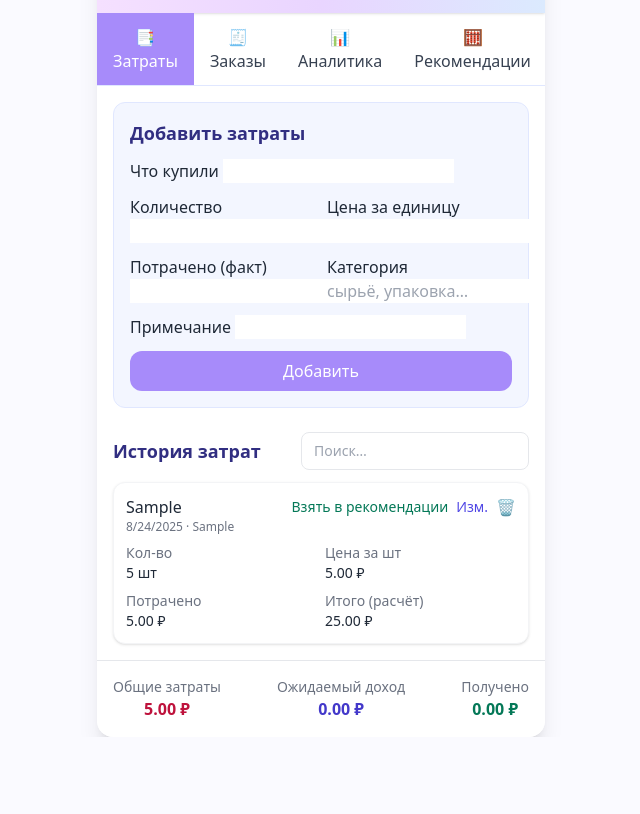
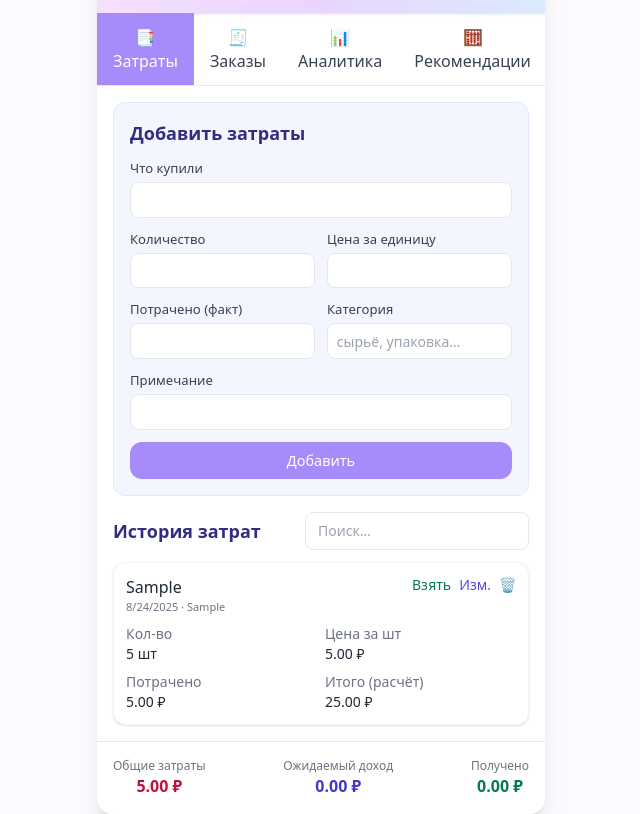
Before and after one commit to viDaLost/Bug, a plain HTML site: page index.html in a window 1280 px wide. Both pictures are taken after typing "Sample", "5", "5", "5", "Sample", "Sample" into the empty fields and a click on the button "Добавить". Shown: the part 67-881 px from the top of the page, without its empty margins (319-959 px from the left). Before the commit the page ends 804 px from the top, so only its background shows below. Drawn offline with nearby package versions, Linux system fonts and the light colour scheme.

Commit message:
Update index.html

```diff
--- a/index.html
+++ b/index.html
@@ -2,7 +2,7 @@
 <html lang="ru">
 <head>
   <meta charset="UTF-8" />
-  <meta name="viewport" content="width=device-width, initial-scale=1" />
+  <meta name="viewport" content="width=device-width, initial-scale=1, viewport-fit=cover" />
   <title>Моя Бухгалтерия</title>
   <meta name="theme-color" content="#e9d5ff" />
   <link rel="manifest" href="./manifest.webmanifest" />
@@ -25,10 +25,20 @@
     .slide-in{ animation: slideIn .25s ease-out both; }
     @keyframes slideIn{ from{ transform:translateX(8px); opacity:.0;} to{ transform:none; opacity:1; } }
     .glass{ backdrop-filter:saturate(180%) blur(10px); background: rgba(255,255,255,.7); }
-    .field-label{ @apply block text-gray-700 mb-1; }
-    .field{ @apply w-full p-2 border rounded-lg focus:ring-2 focus:ring-indigo-300; }
-    .sec-card{ @apply p-4 rounded-xl border bg-white border-gray-100; }
-    .hsep{ @apply mt-2 pt-2 border-t; }
+
+    /* Унифицированные контролы */
+    .field-label{ display:block; color:#374151; margin-bottom:.25rem; }
+    .field{ width:100%; padding:.5rem .625rem; border:1px solid #e5e7eb; border-radius:.5rem; outline:none; }
+    .field:focus{ box-shadow:0 0 0 3px rgba(165,180,252,.5) }
+
+    .sec-card{ padding:1rem; border-radius:.75rem; border:1px solid #f1f5f9; background:#fff; }
+    .hsep{ margin-top:.5rem; padding-top:.5rem; border-top:1px solid #e5e7eb; }
+
+    /* Компактный режим для узких экранов */
+    .compact .field{ padding:.4rem .55rem; font-size:.875rem; } /* ~14px */
+    .compact .field-label{ font-size:.82rem; margin-bottom:.2rem; }
+    .compact .btn{ padding:.5rem .75rem; font-size:.9rem; }
+    .nowrap{ min-width:0; }
   </style>
 </head>
 <body class="min-h-screen bg-[var(--pastel-bg)] text-[var(--text)] font-sans">
@@ -47,49 +57,49 @@
       <button id="adviceTab" class="flex-1 py-3 px-4 font-medium text-center text-gray-700 hover:bg-indigo-50">🧮 Рекомендации</button>
     </div>
 
-    <!-- Expenses Section -->
-    <section id="expensesSection" class="p-4 space-y-6 slide-in">
-      <div class="bg-indigo-50/70 p-4 rounded-xl border border-indigo-100">
-        <h2 class="text-lg font-semibold mb-3 text-indigo-900">Добавить затраты</h2>
-        <div class="grid gap-3">
-          <div>
+    <!-- Expenses Section (COMPACT) -->
+    <section id="expensesSection" class="p-3 sm:p-4 space-y-4 slide-in">
+      <div class="bg-indigo-50/70 p-3 sm:p-4 rounded-xl border border-indigo-100 compact">
+        <h2 class="text-base sm:text-lg font-semibold mb-2 sm:mb-3 text-indigo-900">Добавить затраты</h2>
+        <div class="grid gap-2 sm:gap-3">
+          <div class="nowrap">
             <label class="field-label">Что купили</label>
-            <input type="text" id="itemName" class="field">
+            <input type="text" id="itemName" class="field" inputmode="text">
           </div>
-          <div class="grid grid-cols-2 gap-3">
-            <div>
+          <div class="grid grid-cols-1 sm:grid-cols-2 gap-2 sm:gap-3">
+            <div class="nowrap">
               <label class="field-label">Количество</label>
-              <input type="number" id="itemQuantity" step="0.01" class="field">
+              <input type="number" id="itemQuantity" step="0.01" class="field" inputmode="decimal">
             </div>
-            <div>
+            <div class="nowrap">
               <label class="field-label">Цена за единицу</label>
-              <input type="number" id="itemPrice" step="0.01" class="field">
+              <input type="number" id="itemPrice" step="0.01" class="field" inputmode="decimal">
             </div>
           </div>
-          <div class="grid grid-cols-2 gap-3">
-            <div>
+          <div class="grid grid-cols-1 sm:grid-cols-2 gap-2 sm:gap-3">
+            <div class="nowrap">
               <label class="field-label">Потрачено (факт)</label>
-              <input type="number" id="amountSpent" step="0.01" class="field">
+              <input type="number" id="amountSpent" step="0.01" class="field" inputmode="decimal">
             </div>
-            <div>
+            <div class="nowrap">
               <label class="field-label">Категория</label>
-              <input type="text" id="itemCategory" placeholder="сырьё, упаковка…" class="field">
+              <input type="text" id="itemCategory" placeholder="сырьё, упаковка…" class="field" inputmode="text">
             </div>
           </div>
-          <div>
+          <div class="nowrap">
             <label class="field-label">Примечание</label>
-            <input type="text" id="itemNote" class="field">
+            <input type="text" id="itemNote" class="field" inputmode="text">
           </div>
-          <button id="addExpense" class="w-full bg-[var(--pastel-primary)] text-white py-2 rounded-xl hover:bg-[var(--pastel-primary-strong)] transition">Добавить</button>
+          <button id="addExpense" class="btn w-full bg-[var(--pastel-primary)] text-white py-2 rounded-xl hover:bg-[var(--pastel-primary-strong)] transition">Добавить</button>
         </div>
       </div>
 
-      <div>
-        <div class="flex items-center justify-between mb-3">
-          <h2 class="text-lg font-semibold text-indigo-900">История затрат</h2>
-          <input id="expenseSearch" placeholder="Поиск…" class="px-3 py-2 text-sm border rounded-lg" />
+      <div class="px-1 sm:px-0">
+        <div class="flex items-center justify-between mb-2 sm:mb-3 gap-2">
+          <h2 class="text-base sm:text-lg font-semibold text-indigo-900">История затрат</h2>
+          <input id="expenseSearch" placeholder="Поиск…" class="px-3 py-2 text-sm border rounded-lg w-40 sm:w-56" />
         </div>
-        <div id="expensesList" class="space-y-3"></div>
+        <div id="expensesList" class="space-y-2 sm:space-y-3"></div>
       </div>
     </section>
 
@@ -106,7 +116,7 @@
             <label class="field-label">Что нужно сделать</label>
             <textarea id="orderDescription" rows="2" class="field"></textarea>
           </div>
-          <div class="grid grid-cols-2 gap-3">
+          <div class="grid grid-cols-1 sm:grid-cols-2 gap-3">
             <div>
               <label class="field-label">Когда привезти</label>
               <input type="date" id="orderDeliveryDate" class="field">
@@ -116,7 +126,7 @@
               <input type="number" id="orderAmount" step="0.01" class="field">
             </div>
           </div>
-          <div class="grid grid-cols-2 gap-3">
+          <div class="grid grid-cols-1 sm:grid-cols-2 gap-3">
             <div>
               <label class="field-label">Статус оплаты</label>
               <select id="orderPaymentStatus" class="field">
@@ -180,7 +190,7 @@
 
       <div class="sec-card">
         <div class="grid gap-3">
-          <div class="grid grid-cols-2 gap-3">
+          <div class="grid grid-cols-1 sm:grid-cols-2 gap-3">
             <div>
               <label class="field-label">Себестоимость, за шт (₽)</label>
               <input type="number" id="recCostPerUnit" step="0.01" class="field" placeholder="например, 120">
@@ -190,7 +200,7 @@
             </div>
           </div>
 
-          <div class="grid grid-cols-2 gap-3">
+          <div class="grid grid-cols-1 sm:grid-cols-2 gap-3">
             <div>
               <label class="field-label">Наценка (%)</label>
               <input type="number" id="recMarkup" step="0.1" class="field" value="30">
@@ -209,7 +219,7 @@
             </div>
           </div>
 
-          <div class="grid grid-cols-2 gap-3">
+          <div class="grid grid-cols-1 sm:grid-cols-2 gap-3">
             <div>
               <label class="field-label">Округление</label>
               <div class="grid grid-cols-2 gap-2">
@@ -251,7 +261,7 @@
 
       <div class="sec-card">
         <h3 class="font-semibold mb-2">Конвертер: цена за кг ↔ цена за шт.</h3>
-        <div class="grid grid-cols-2 gap-3">
+        <div class="grid grid-cols-1 sm:grid-cols-2 gap-3">
           <div>
             <label class="field-label">Средняя масса изделия</label>
             <div class="flex gap-2">
@@ -277,19 +287,19 @@
     </section>
 
     <!-- Summary Card -->
-    <div class="sticky bottom-0 left-0 right-0 bg-white/80 glass p-4 border-t">
-      <div class="flex justify-between">
-        <div class="text-center">
-          <p class="text-sm text-gray-500">Общие затраты</p>
-          <p id="totalExpenses" class="font-bold text-rose-700">0 ₽</p>
+    <div class="sticky bottom-0 left-0 right-0 bg-white/80 glass p-3 sm:p-4 border-t">
+      <div class="flex justify-between gap-2">
+        <div class="text-center min-w-0">
+          <p class="text-xs text-gray-500">Общие затраты</p>
+          <p id="totalExpenses" class="font-bold text-rose-700 text-sm sm:text-base truncate">0 ₽</p>
         </div>
-        <div class="text-center">
-          <p class="text-sm text-gray-500">Ожидаемый доход</p>
-          <p id="expectedIncome" class="font-bold text-indigo-700">0 ₽</p>
+        <div class="text-center min-w-0">
+          <p class="text-xs text-gray-500">Ожидаемый доход</p>
+          <p id="expectedIncome" class="font-bold text-indigo-700 text-sm sm:text-base truncate">0 ₽</p>
         </div>
-        <div class="text-center">
-          <p class="text-sm text-gray-500">Получено</p>
-          <p id="receivedIncome" class="font-bold text-emerald-700">0 ₽</p>
+        <div class="text-center min-w-0">
+          <p class="text-xs text-gray-500">Получено</p>
+          <p id="receivedIncome" class="font-bold text-emerald-700 text-sm sm:text-base truncate">0 ₽</p>
         </div>
       </div>
     </div>
@@ -313,6 +323,22 @@
     const DB_NAME = 'accbook_v3';
     const STORE = 'records';
     let dbPromise;
+
+    // Helpers first, so we can use them anywhere
+    const $ = (id)=> document.getElementById(id);
+    const money = (n)=> (isFinite(n)? (Math.round(n*100)/100).toFixed(2) : '—') + ' ₽';
+    const num = (v, def=0)=>{ const x = parseFloat(v); return isNaN(x)?def:x; };
+    function roundBy(value, step, mode){
+      if (!isFinite(value)) return value;
+      step = step>0 ? step : 1;
+      const q = value/step;
+      let r = q;
+      if (mode==='up') r = Math.ceil(q);
+      else if (mode==='down') r = Math.floor(q);
+      else r = Math.round(q); // nearest
+      return r*step;
+    }
+
     function openDB(){
       if (dbPromise) return dbPromise;
       dbPromise = new Promise((resolve, reject)=>{
@@ -362,7 +388,7 @@
     async function loadState(){
       const migrated = await idbGet(ns('migrated_v3'));
       if (!migrated){
-        // try to pull old data (v2 keys) once
+        // попытка миграции из старых ключей/LS
         const oldExpenses = await idbGet(`${currentUser.id}:expenses`) ?? JSON.parse(localStorage.getItem('expenses')||'[]');
         const oldOrders = await idbGet(`${currentUser.id}:orders`) ?? JSON.parse(localStorage.getItem('orders')||'[]');
         if (oldExpenses.length || oldOrders.length){
@@ -381,6 +407,7 @@
       $('roundMode').value = settings.roundMode;
       $('roundStep').value = settings.roundStep;
     }
+
     async function saveState(){
       await idbSet(ns('expenses'), expenses);
       await idbSet(ns('orders'), orders);
@@ -396,21 +423,6 @@
       await idbSet(ns('settings'), settings);
     }
 
-    /* UI helpers */
-    const $ = (id)=> document.getElementById(id);
-    const money = (n)=> (isFinite(n)? (Math.round(n*100)/100).toFixed(2) : '—') + ' ₽';
-    const num = (v, def=0)=>{ const x = parseFloat(v); return isNaN(x)?def:x; };
-    function roundBy(value, step, mode){
-      if (!isFinite(value)) return value;
-      step = step>0 ? step : 1;
-      const q = value/step;
-      let r = q;
-      if (mode==='up') r = Math.ceil(q);
-      else if (mode==='down') r = Math.floor(q);
-      else r = Math.round(q); // nearest
-      return r*step;
-    }
-
     /* Renderers */
     function renderExpenses(filter=''){
       const container = $('expensesList');
@@ -421,18 +433,18 @@
         const el = document.createElement('div');
         el.className = 'bg-white p-3 rounded-xl shadow border border-gray-100';
         el.innerHTML = `
-          <div class="flex justify-between items-start">
-            <div>
-              <h3 class="font-medium">${expense.name}</h3>
-              <p class="text-xs text-gray-500">${expense.date} · ${expense.category||'без категории'}</p>
+          <div class="flex justify-between items-start gap-2">
+            <div class="min-w-0">
+              <h3 class="font-medium truncate">${expense.name}</h3>
+              <p class="text-[11px] text-gray-500">${expense.date} · ${expense.category||'без категории'}</p>
             </div>
-            <div class="flex gap-2">
-              <button data-take="${expense.id}" class="text-emerald-700 hover:underline text-sm">Взять в рекомендации</button>
-              <button data-edit="${expense.id}" class="text-indigo-600 hover:underline text-sm">Изм.</button>
-              <button data-del="${expense.id}" class="text-rose-500">🗑️</button>
+            <div class="flex gap-2 shrink-0">
+              <button data-take="${expense.id}" class="text-emerald-700 hover:underline text-xs sm:text-sm">Взять</button>
+              <button data-edit="${expense.id}" class="text-indigo-600 hover:underline text-xs sm:text-sm">Изм.</button>
+              <button data-del="${expense.id}" class="text-rose-500 text-sm">🗑️</button>
             </div>
           </div>
-          <div class="mt-2 grid grid-cols-2 gap-2 text-sm">
+          <div class="mt-2 grid grid-cols-2 gap-2 text-xs sm:text-sm">
             <div><p class="text-gray-500">Кол-во</p><p>${expense.quantity} шт</p></div>
             <div><p class="text-gray-500">Цена за шт</p><p>${money(expense.price)}</p></div>
             <div><p class="text-gray-500">Потрачено</p><p>${money(expense.spent)}</p></div>
@@ -515,19 +527,17 @@
       const mInc = orders.filter(o=> isMonth(o.dateISO)).reduce((s,o)=> s+(o.amount||0), 0);
       const mPaid = orders.filter(o=> isMonth(o.dateISO)).reduce((s,o)=> s+(o.received||0), 0);
 
-      // Плановая маржа теперь = сумма(итого_затрата * (наценка% / 100))
+      // Плановая маржа = сумма(итого_затрата * (наценка% / 100))
       const markup = (settings.recMarkup||0)/100;
       const mMargin = expenses.filter(e=> isMonth(e.dateISO)).reduce((s,e)=> s+( (e.totalCost||0)*markup ), 0);
 
-      if ($('mExp')){
-        $('mExp').textContent = money(mExp);
-        $('mInc').textContent = money(mInc);
-        $('mPaid').textContent = money(mPaid);
-        $('mMargin').textContent = money(mMargin);
-      }
+      $('mExp').textContent = money(mExp);
+      $('mInc').textContent = money(mInc);
+      $('mPaid').textContent = money(mPaid);
+      $('mMargin').textContent = money(mMargin);
     }
 
-    /* CRUD + handlers: Expenses / Orders */
+    /* CRUD + handlers */
     $('addExpense').addEventListener('click', async ()=>{
       const name = $('itemName').value.trim();
       const quantity = num($('itemQuantity').value);
```
